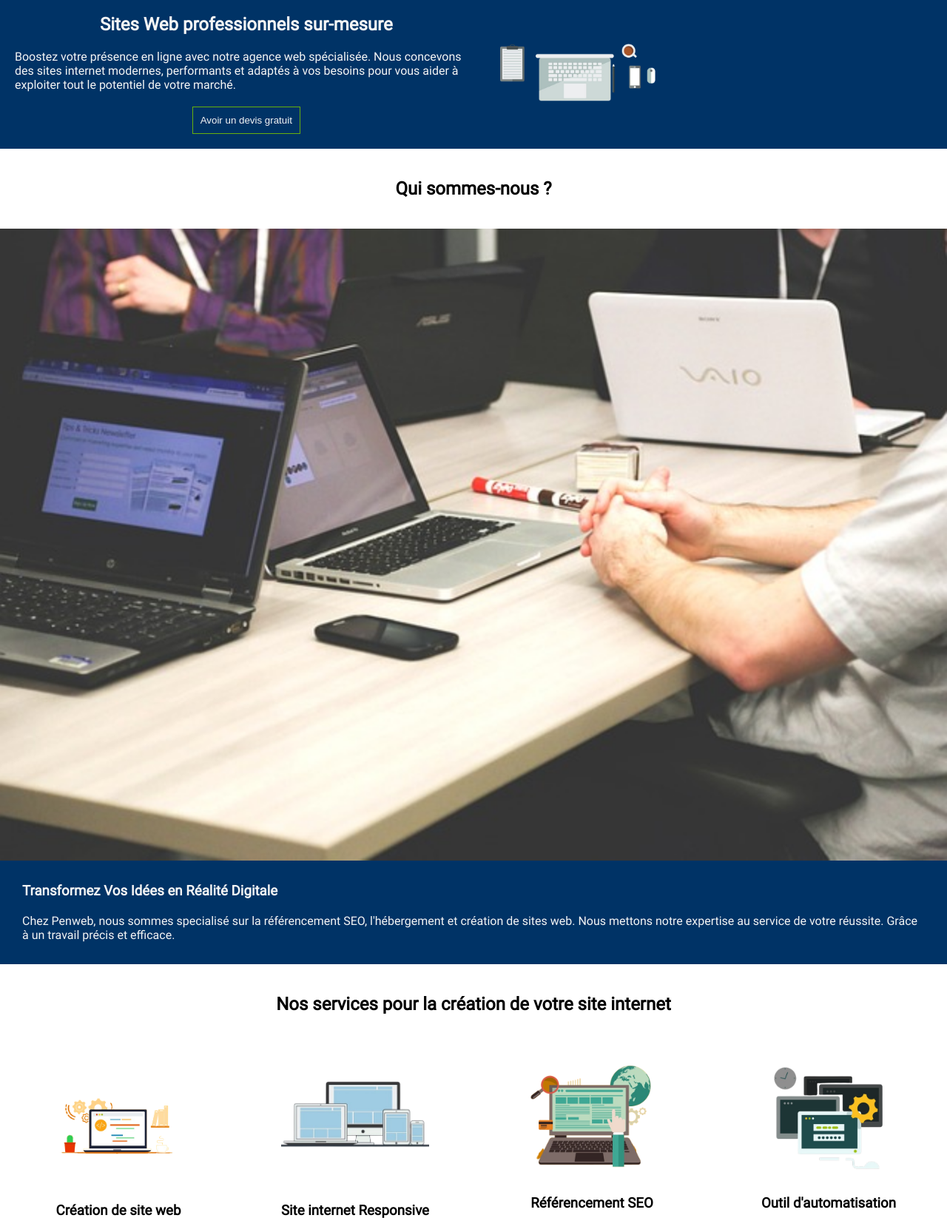
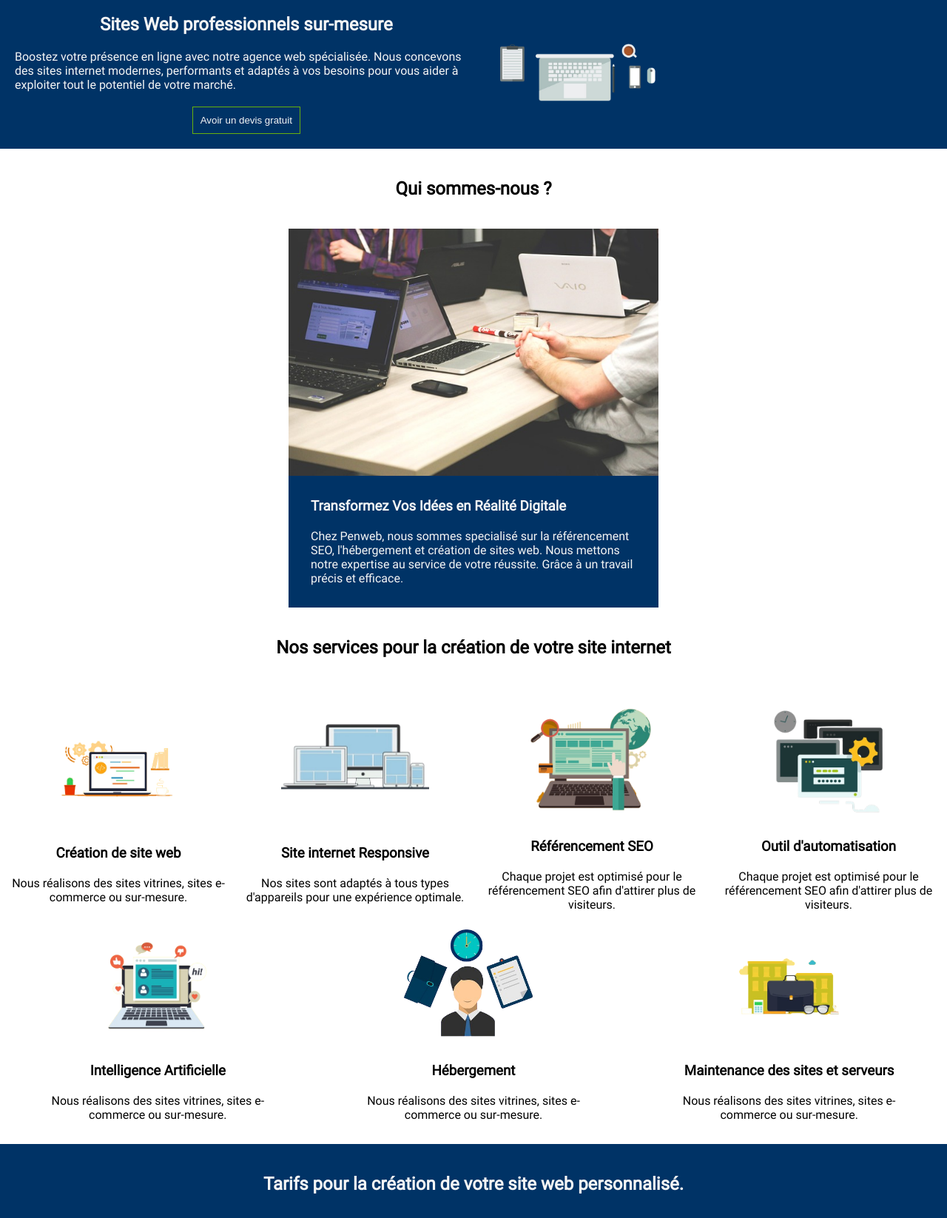
Before and after one commit to GregoryVDev/PenWeb, a PHP site: page / in a window 1280 px wide. Shown: the part 80-1726 px from the top of the page at 74% size. Run offline with PHP 8.4, Linux system fonts and the light colour scheme.

Commit message:
Added margin auto and width 500px for the container about and about image

```diff
--- a/src/css/index.css
+++ b/src/css/index.css
@@ -296,8 +296,17 @@ details p {
 }
 
 @media all and (min-width: 768px) {
+  .container-about {
+    width: 500px;
+    margin: auto;
+  }
   .container-services {
     display: flex;
     flex-wrap: wrap;
   }
+
+  .about img {
+    width: 500px;
+    margin: auto;
+  }
 }
```
